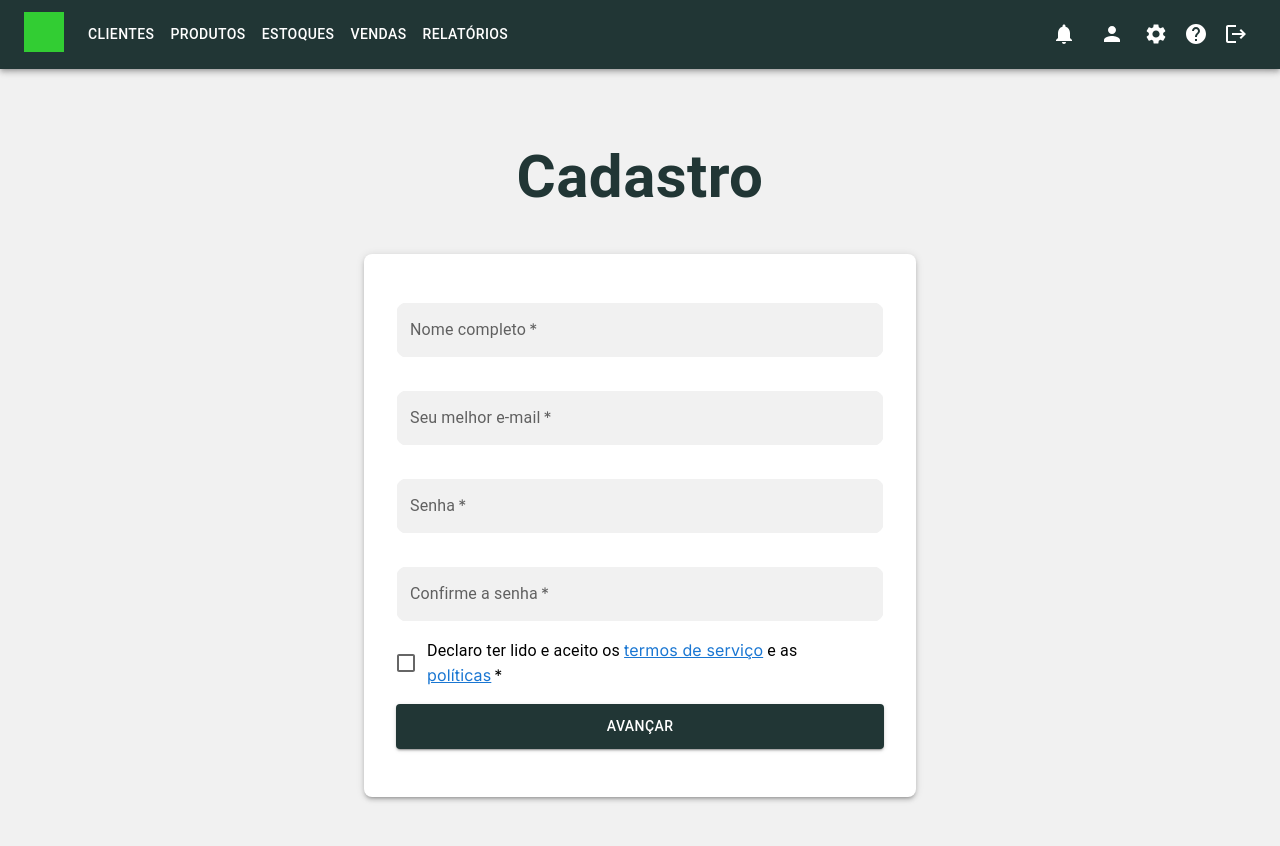
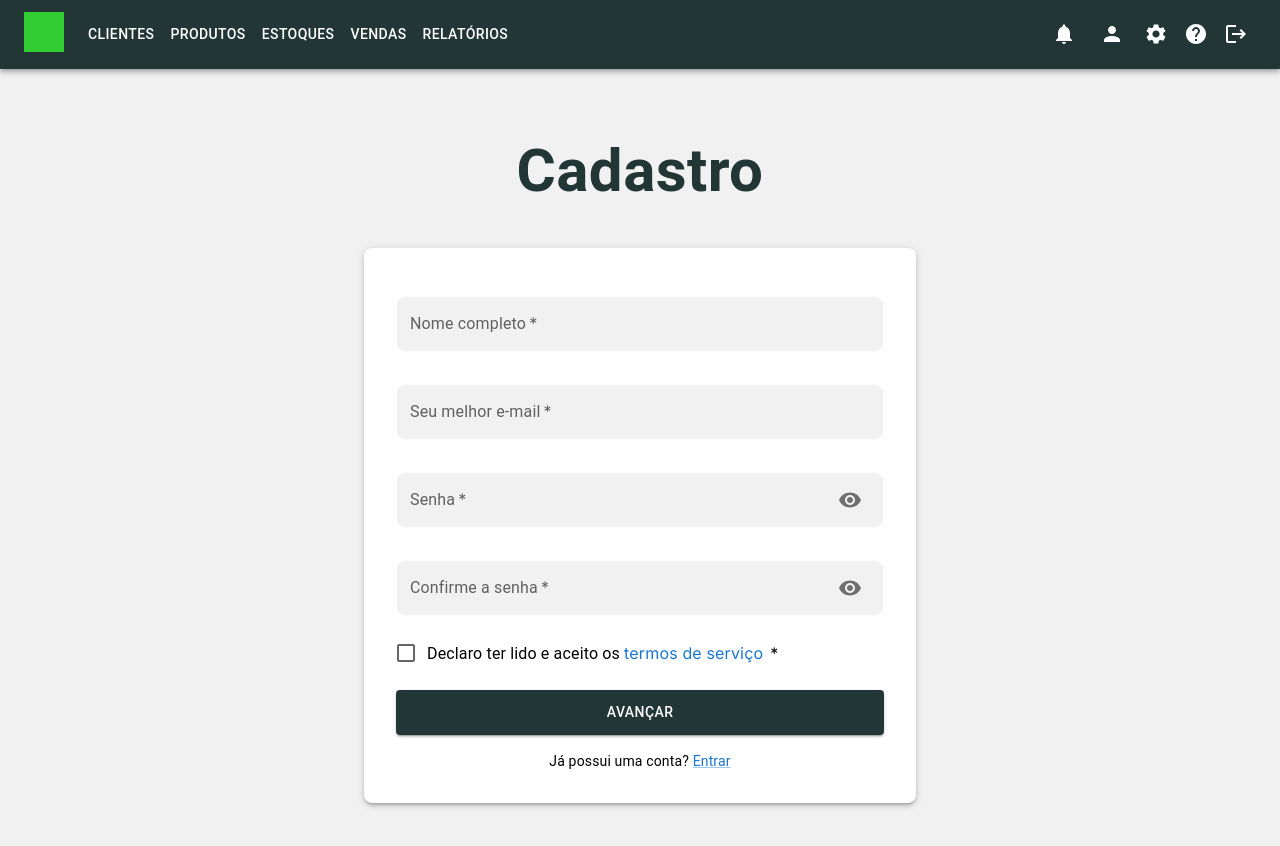
Before and after one commit to miguelkabum/Premick-ERP, a React (Vite) app in the folder client/: page /cadastro in a window 1280 px wide. Shown: the top 846 px of the page. Built offline with nearby package versions, Linux system fonts and the light colour scheme.

Commit message:
Termos de Uso no Cadastro de Usuários

```diff
--- a/client/src/components/MickChat/MickChat.jsx
+++ b/client/src/components/MickChat/MickChat.jsx
@@ -52,7 +52,7 @@ const MickChat = () => {
     const [conversas, setConversas] = useState([]);
     const [mensagens, setMensagens] = useState([]);
 
-    const [openDrawer, setOpenDrawer] = useState(false);
+    const [openDrawer, setOpenDrawer] = useState(true);
     const theme = useTheme();
     const handleDrawerOpen = () => setOpenDrawer(true);
     const handleDrawerClose = () => setOpenDrawer(false);
@@ -87,9 +87,9 @@ const MickChat = () => {
         }
     };
 
-    useEffect(() => {
-        fetchConversas();
-    }, []);
+    // useEffect(() => {
+    //     fetchConversas();
+    // }, []);
 
     const fetchMensagens = async (id_conversa) => {
         try {
@@ -105,7 +105,10 @@ const MickChat = () => {
     return (
         <Fragment>
             <Box sx={{ '& > :not(style)': { m: 1 } }}>
-                <Fab onClick={handleClickOpen} /*size="small" || "medium"*/ color="secondary" aria-label="add">
+                <Fab onClick={() => {
+                    handleClickOpen();
+                    fetchConversas();
+                }} size="large" color="secondary" aria-label="add">
                     <AddIcon />
                 </Fab>
             </Box>
--- a/client/src/pages/CadastroUsuario/RegistrationForm.jsx
+++ b/client/src/pages/CadastroUsuario/RegistrationForm.jsx
@@ -1,4 +1,4 @@
-import React, { useState } from 'react';
+import React, { useState, useEffect } from 'react';
 import {
   Box,
   Button,
@@ -7,13 +7,37 @@ import {
   TextField,
   Typography,
   Alert,
-  Container
+  Link,
+  Container,
+  Dialog,
+  DialogActions,
+  DialogContent,
+  DialogContentText,
+  DialogTitle,
+  InputAdornment,
+  IconButton,
 } from '@mui/material';
-import { useNavigate } from 'react-router-dom';
+import { Visibility, VisibilityOff } from "@mui/icons-material";
+
+import { useNavigate, Link as RouterLink } from "react-router-dom";
 
 const url = 'http://localhost:5000/usuarios';
 
 const RegistrationForm = () => {
+  const [showPassword, setShowPassword] = useState(false);
+  const [showConfirmPassword, setShowConfirmPassword] = useState(false);
+
+  const handleClickShowPassword = () => setShowPassword(!showPassword);
+  const handleMouseDownPassword = (event) => event.preventDefault();
+
+  const handleClickShowConfirmPassword = () => setShowConfirmPassword(!showConfirmPassword);
+  const handleMouseDownConfirmPassword = (event) => event.preventDefault();
+
+  const [open, setOpen] = useState(false);
+  const handleClickOpen = () => { setOpen(true); };
+  const handleClose = () => { setOpen(false); };
+
+
   const [formData, setFormData] = useState({
     nome_usuario: '',
     email_usuario: '',
@@ -97,6 +121,16 @@ const RegistrationForm = () => {
       setAlertaMensagem('Erro de conexão com o servidor');
     }
   };
+
+  const descriptionElementRef = React.useRef(null);
+  useEffect(() => {
+    if (open) {
+      const { current: descriptionElement } = descriptionElementRef;
+      if (descriptionElement !== null) {
+        descriptionElement.focus();
+      }
+    }
+  }, [open]);
 
   return (
     <Container
@@ -192,7 +226,7 @@ const RegistrationForm = () => {
         <TextField
           label="Senha"
           name="senha_usuario"
-          type="password"
+          type={showPassword ? "text" : "password"}
           fullWidth
           margin="normal"
           variant="outlined"
@@ -216,11 +250,23 @@ const RegistrationForm = () => {
               },
             },
           }}
+          InputProps={{
+            endAdornment: (
+              <InputAdornment position="end">
+                <IconButton
+                  onClick={handleClickShowPassword}
+                  onMouseDown={handleMouseDownPassword}
+                >
+                  {showPassword ? <VisibilityOff /> : <Visibility />}
+                </IconButton>
+              </InputAdornment>
+            ),
+          }}
         />
         <TextField
           label="Confirme a senha"
           name="confirmSenha"
-          type="password"
+          type={showConfirmPassword ? "text" : "password"}
           fullWidth
           margin="normal"
           variant="outlined"
@@ -244,6 +290,18 @@ const RegistrationForm = () => {
               },
             },
           }}
+          InputProps={{
+            endAdornment: (
+              <InputAdornment position="end">
+                <IconButton
+                  onClick={handleClickShowConfirmPassword}
+                  onMouseDown={handleMouseDownConfirmPassword}
+                >
+                  {showConfirmPassword ? <VisibilityOff /> : <Visibility />}
+                </IconButton>
+              </InputAdornment>
+            ),
+          }}
         />
         <FormControlLabel
           control={
@@ -257,13 +315,16 @@ const RegistrationForm = () => {
           label={
             <>
               Declaro ter lido e aceito os{' '}
-              <a href="#terms" style={{ color: '#1976d2' }}>
+              <a onClick={(e) => {
+                e.preventDefault(); // Impede o checkbox de ser marcado
+                handleClickOpen(); // Abre o modal
+              }} style={{ color: '#1976d2' }}>
                 termos de serviço
               </a>{' '}
-              e as{' '}
+              {/* e as{' '}
               <a href="#policies" style={{ color: '#1976d2' }}>
                 políticas
-              </a>
+              </a> */}
             </>
           }
         />
@@ -275,7 +336,47 @@ const RegistrationForm = () => {
         >
           Avançar
         </Button>
+        <Typography variant="body2" align="center">
+          Já possui uma conta?{" "}
+          <Link component={RouterLink} to="/login">
+            Entrar
+          </Link>
+        </Typography>
       </Box>
+
+      <Dialog
+        open={open}
+        onClose={handleClose}
+        scroll='paper'
+        aria-labelledby="scroll-dialog-title"
+        aria-describedby="scroll-dialog-description"
+      >
+        <DialogTitle id="scroll-dialog-title">Subscribe</DialogTitle>
+        <DialogContent dividers={scroll === 'paper'}>
+          <DialogContentText
+            id="scroll-dialog-description"
+            ref={descriptionElementRef}
+            tabIndex={-1}
+          >
+            CONTRATO DE LICENÇA DE USUÁRIO FINAL (EULA)
+            Este Contrato de Licença de Usuário Final (“Contrato”) é celebrado entre o Usuário Final (“Usuário”) e PREMICK (“Fornecedor”).
+            1. ACEITAÇÃO DOS TERMOS O Usuário declara que leu, compreendeu e concorda com os termos desta licença. O uso do software "PREMICK ERP" está condicionado à aceitação destes termos.
+            2. USO PERMITIDO DO SOFTWARE O Usuário tem o direito de usar o software para as seguintes finalidades: cadastrar clientes, produtos, gerir estoques, emitir relatórios e realizar vendas. O uso do software é limitado a atividades comerciais legítimas e conforme as regras estabelecidas pelo Fornecedor.
+            3. DIREITOS DE PROPRIEDADE INTELECTUAL O Usuário reconhece que todos os direitos de propriedade intelectual relacionados ao software "PREMICK ERP", incluindo, mas não se limitando a, direitos autorais e marcas registradas, pertencem exclusivamente ao Fornecedor. O Usuário não pode copiar, modificar, distribuir ou criar obras derivadas do software.
+            4. DIREITOS DE ACESSO E USO O Usuário terá acesso ao software durante a vigência deste contrato, desde que cumpra todas as condições aqui estabelecidas. O acesso é pessoal e intransferível.
+            5. LIMITAÇÃO DE RESPONSABILIDADE O Fornecedor não será responsável por quaisquer danos diretos, indiretos, acidentais, especiais ou consequenciais resultantes do uso ou da incapacidade de uso do software. O Usuário concorda que sua única e exclusiva reparação será a interrupção do uso do software.
+            6. ACESSO ÀS INFORMAÇÕES DO USUÁRIO O Usuário concorda que o Fornecedor pode acessar e processar as informações do Usuário para fins de manutenção, suporte e atualização do software, respeitando a legislação aplicável à proteção de dados.
+            7. ARBITRAGEM Qualquer disputa relacionada a este contrato, incluindo questões sobre fraudes, será resolvida por arbitragem de acordo com as regras do Centro Brasileiro de Mediação e Arbitragem, cuja decisão será final e vinculativa para ambas as partes.
+            8. CUMPRIMENTO DAS LEIS APLICÁVEIS O Usuário concorda em cumprir todas as leis e regulamentos aplicáveis ao uso do software, incluindo, mas não se limitando, a leis de proteção de dados e privacidade.
+            9. DISPOSIÇÕES FINAIS Este contrato constitui o entendimento completo entre as partes e substitui quaisquer acordos anteriores. Qualquer modificação deve ser feita por escrito e assinada por ambas as partes.
+            Data da última atualização: 04/11/2024
+          </DialogContentText>
+        </DialogContent>
+        <DialogActions>
+          <Button onClick={handleClose}>Cancel</Button>
+          <Button onClick={handleClose}>Subscribe</Button>
+        </DialogActions>
+      </Dialog>
     </Container>
   );
 };
```
